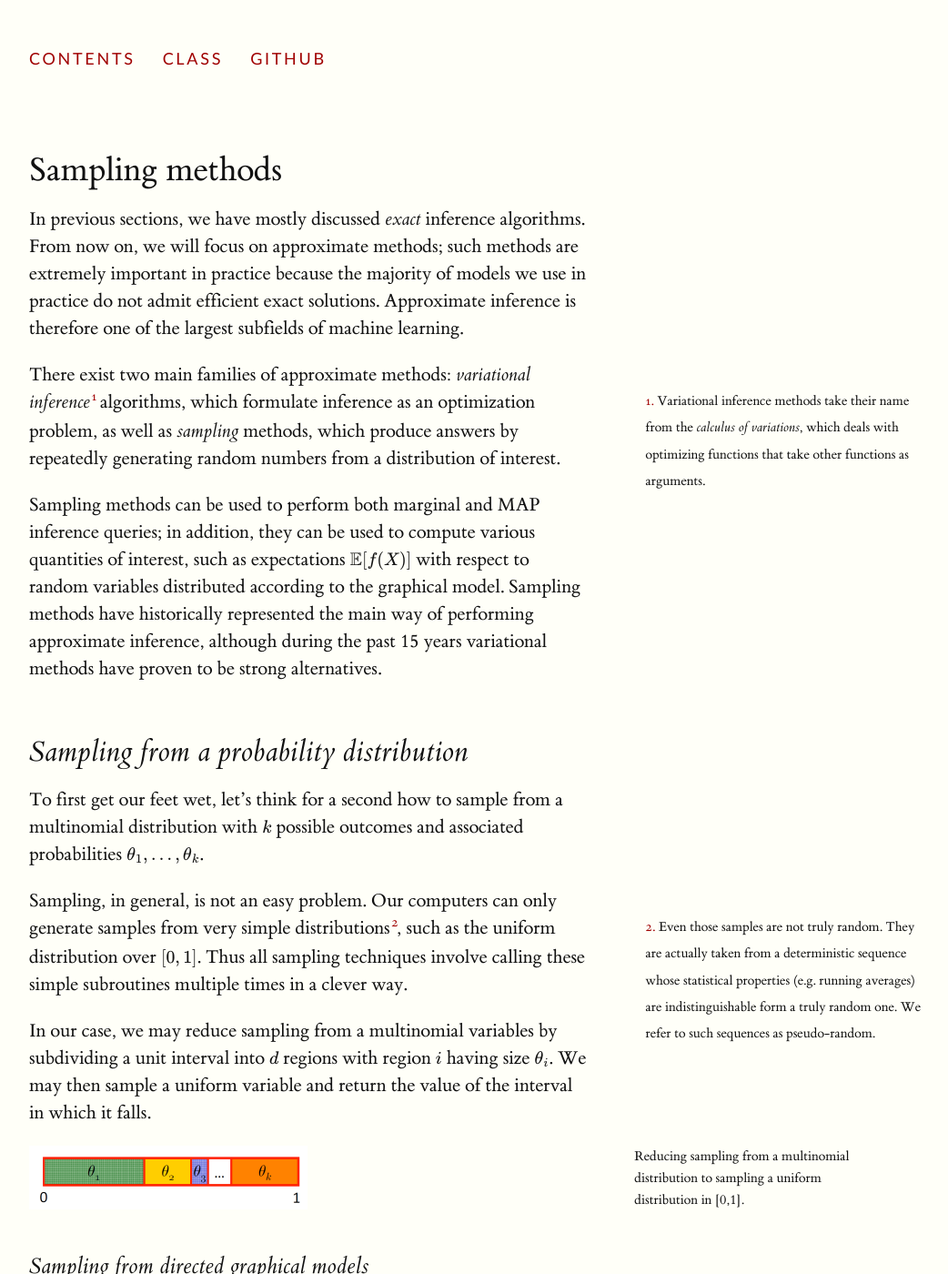
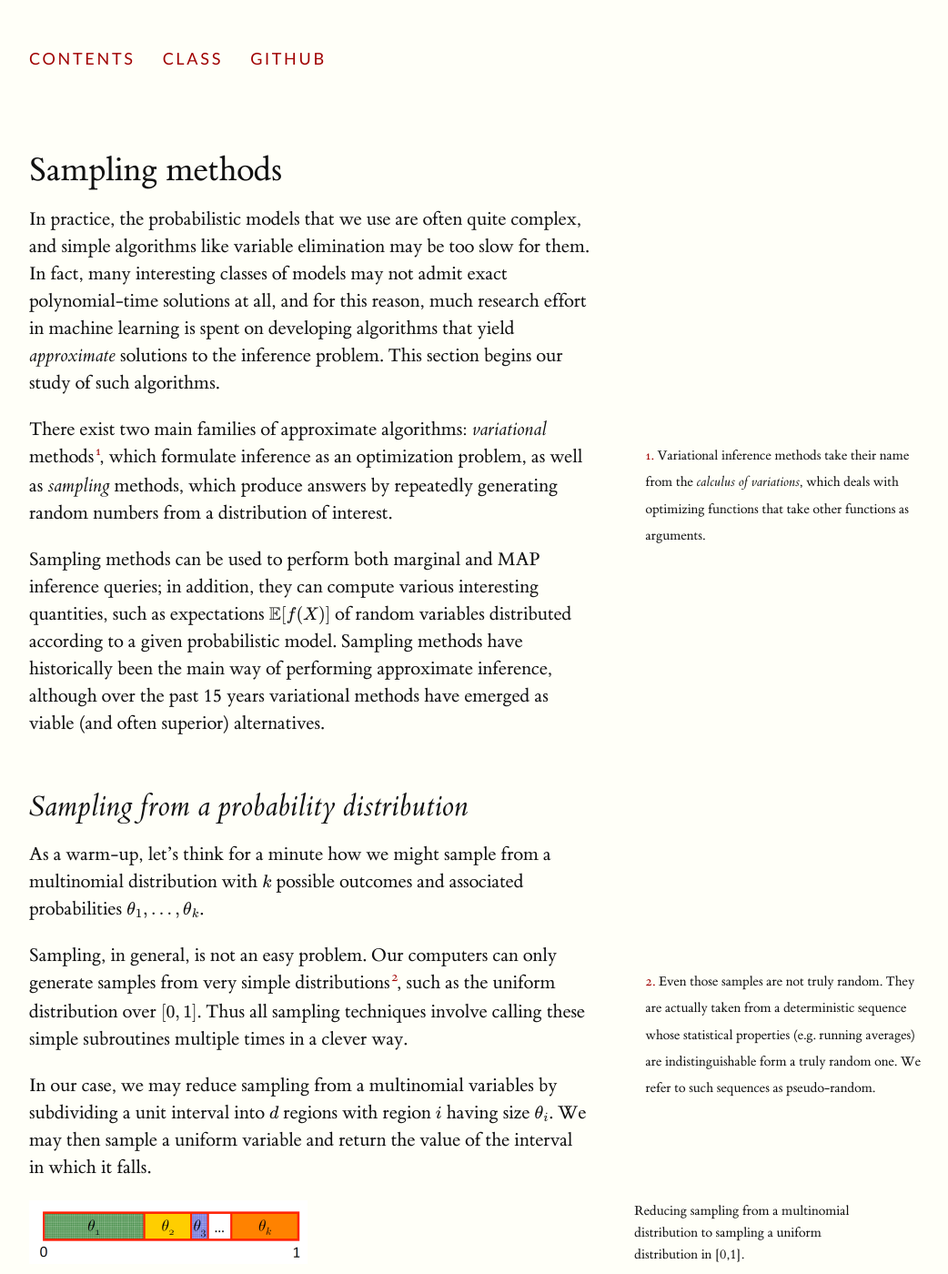
Before and after one commit to ermongroup/cs228-notes, a Jekyll site: the page built from inference/sampling/index.md, in a window 1280 px wide and 1400 px high. Shown: the whole window at 91% size, without its empty margins (128-1170 px from the left). Built offline with Jekyll 4.4.1, drawn with Linux system fonts in a browser that asks for light colours; formulas are drawn with MathJax 3.

Commit message:
edit sampling section

```diff
--- a/inference/sampling/index.md
+++ b/inference/sampling/index.md
@@ -2,15 +2,15 @@
 layout: post
 title: Sampling methods
 ---
-In previous sections, we have mostly discussed *exact* inference algorithms. From now on, we will focus on approximate methods; such methods are extremely important in practice because the majority of models we use in practice do not admit efficient exact solutions. Approximate inference is therefore one of the largest subfields of machine learning.
+In practice, the probabilistic models that we use are often quite complex, and simple algorithms like variable elimination may be too slow for them. In fact, many interesting classes of models may not admit exact polynomial-time solutions at all, and for this reason, much research effort in machine learning is spent on developing algorithms that yield *approximate* solutions to the inference problem. This section begins our study of such algorithms.
 
-There exist two main families of approximate methods: *variational inference*{% sidenote 1 'Variational inference methods take their name from the *calculus of variations*, which deals with optimizing functions that take other functions as arguments.'%} algorithms, which formulate inference as an optimization problem, as well as *sampling* methods, which produce answers by repeatedly generating random numbers from a distribution of interest.
+There exist two main families of approximate algorithms: *variational* methods{% sidenote 1 'Variational inference methods take their name from the *calculus of variations*, which deals with optimizing functions that take other functions as arguments.'%}, which formulate inference as an optimization problem, as well as *sampling* methods, which produce answers by repeatedly generating random numbers from a distribution of interest.
 
-Sampling methods can be used to perform both marginal and MAP inference queries; in addition, they can be used to compute various quantities of interest, such as expectations $$\Exp[f(X)]$$ with respect to random variables distributed according to the graphical model. Sampling methods have historically represented the main way of performing approximate inference, although during the past 15 years variational methods have proven to be strong alternatives.
+Sampling methods can be used to perform both marginal and MAP inference queries; in addition, they can compute various interesting quantities, such as expectations $$\Exp[f(X)]$$ of random variables distributed according to a given probabilistic model. Sampling methods have historically been the main way of performing approximate inference, although over the past 15 years variational methods have emerged as viable (and often superior) alternatives.
 
 ## Sampling from a probability distribution
 
-To first get our feet wet, let's think for a second how to sample from a multinomial distribution with $$k$$ possible outcomes and associated probabilities $$\theta_1,...,\theta_k$$.
+As a warm-up, let's think for a minute how we might sample from a multinomial distribution with $$k$$ possible outcomes and associated probabilities $$\theta_1,...,\theta_k$$.
 
 Sampling, in general, is not an easy problem. Our computers can only generate samples from very simple distributions{% sidenote 1 'Even those samples are not truly random. They are actually taken from a deterministic sequence whose statistical properties (e.g. running averages) are indistinguishable form a truly random one. We refer to such sequences as pseudo-random.'%}, such as the uniform distribution over $$[0,1]$$.
 Thus all sampling techniques involve calling these simple subroutines multiple times in a clever way.
```
